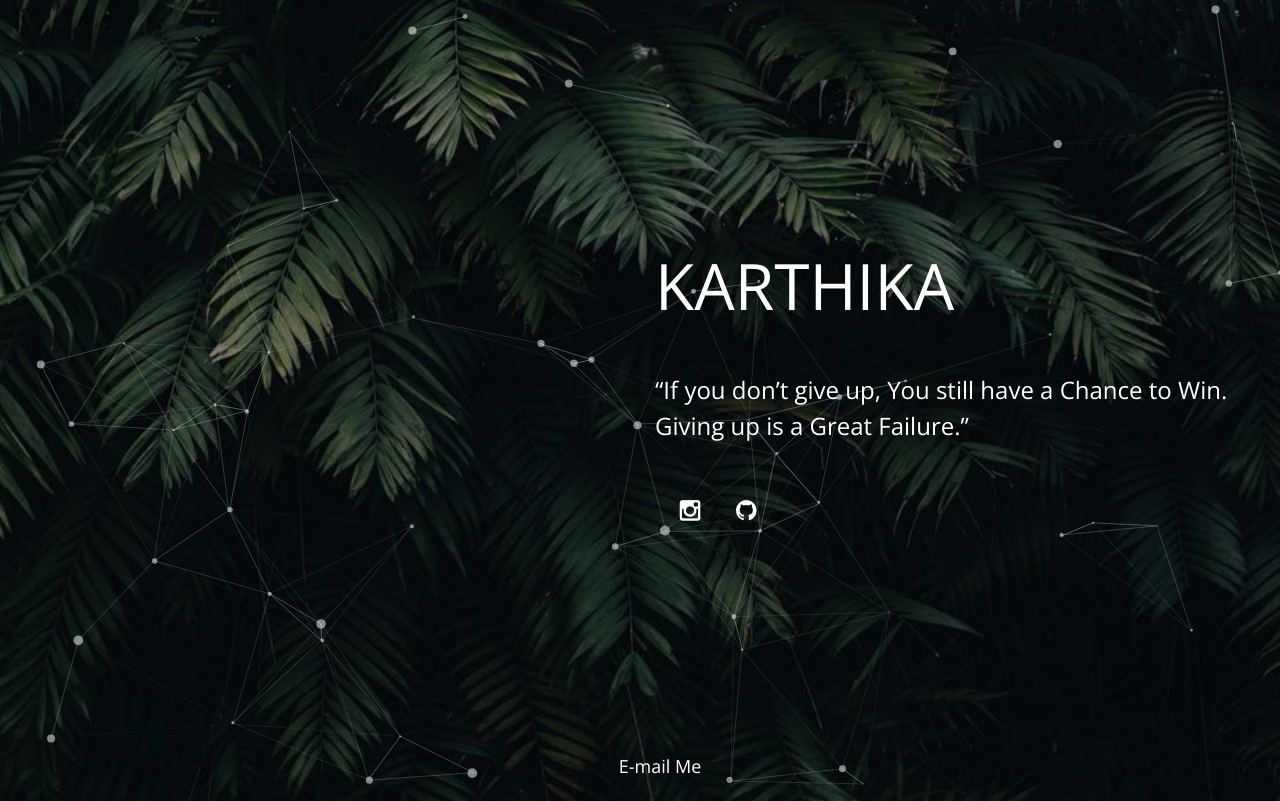
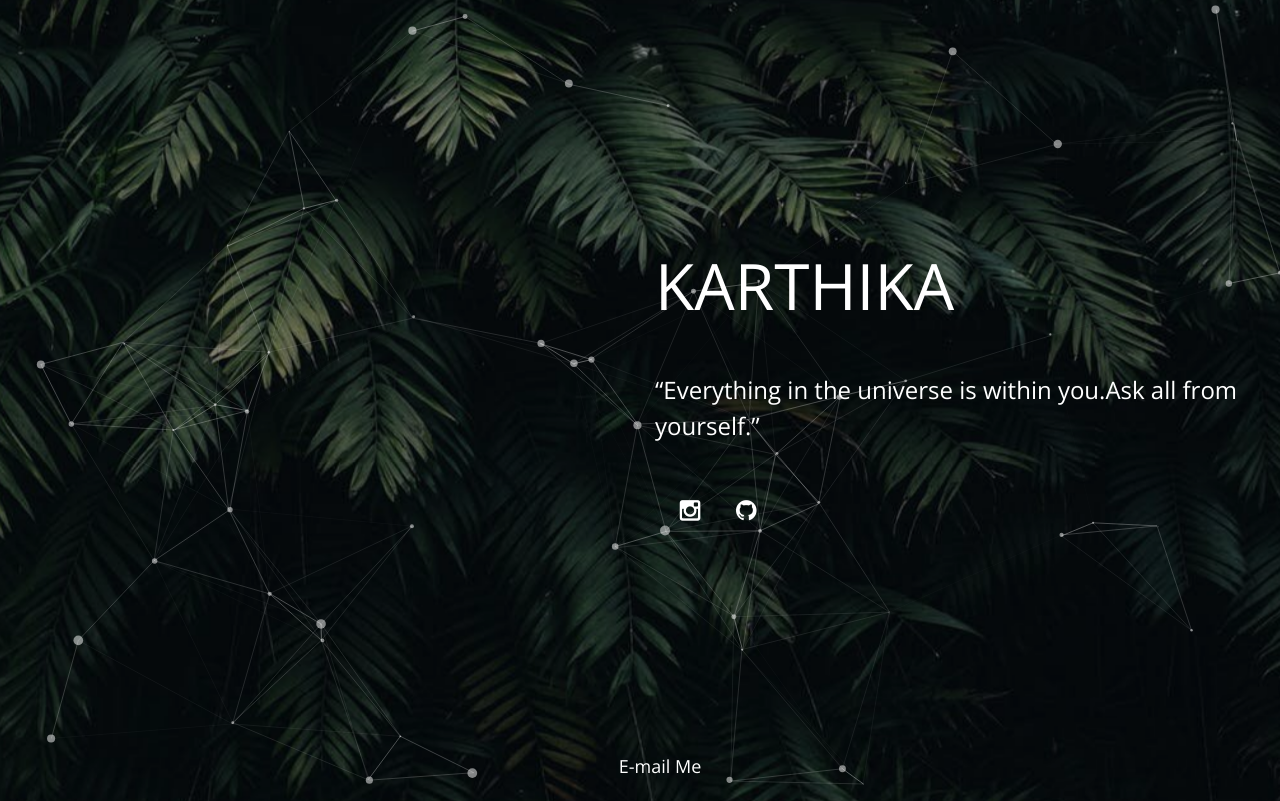
Before and after one commit to karthika777/karthiportfolio, a plain HTML site: page index.html in a window 1280 px wide. Drawn offline with nearby package versions, Linux system fonts and the light colour scheme; files whose address does not match are found by name.

Commit message:
Update index.html

```diff
--- a/index.html
+++ b/index.html
@@ -38,7 +38,7 @@
                 <header class="mb-5">
                     <h1> KARTHIKA</mh1>
                 </header>
-                <P class="mb-5">“If you don’t give up, You still have a Chance to Win. Giving up is a Great Failure.”
+                <P class="mb-5">“Everything in the universe is within you.Ask all from yourself.”
                     </P>
 
 
```
